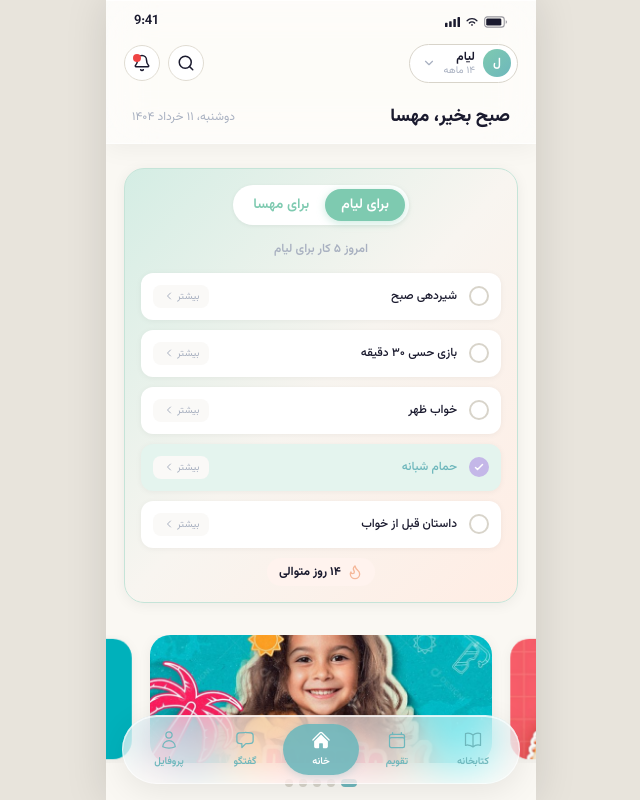
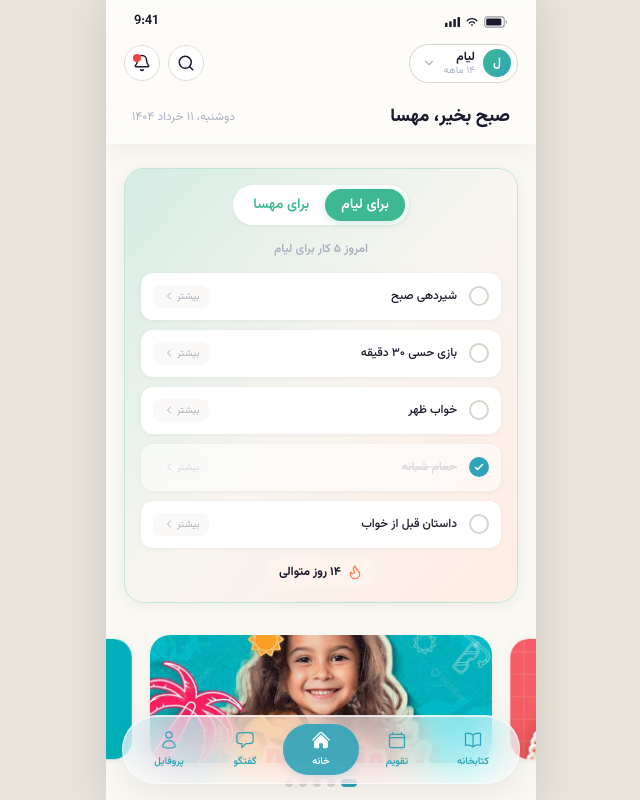
Before and after one commit to u3fiii/elora-app, a React (Vite) app: page /home in a window 1280 px wide. Shown: the whole page, without its empty margins (319-959 px from the left). Built offline with nearby package versions, Linux system fonts and the light colour scheme.

Commit message:
add success sound

```diff
--- a/src/components/home/HomeGrowthPathSection.tsx
+++ b/src/components/home/HomeGrowthPathSection.tsx
@@ -11,8 +11,8 @@ export function HomeGrowthPathSection({ calendar }: HomeGrowthPathSectionProps)
   const navigate = useNavigate()
 
   return (
-    <section className="mt-8 px-[18px]">
-      <div className="mb-4 flex items-center justify-between">
+    <section className="mt-8">
+      <div className="mb-4 flex items-center justify-between pe-5 ps-7">
         <h2 className="text-base font-extrabold text-home-heading">مسیر رشد</h2>
 
         <button
@@ -25,12 +25,14 @@ export function HomeGrowthPathSection({ calendar }: HomeGrowthPathSectionProps)
         </button>
       </div>
 
+      <div className="px-5">
         <GrowthCalendar
           year={calendar.year}
           month={calendar.month}
           today={calendar.today}
           eventDays={calendar.eventDays}
         />
+      </div>
     </section>
   )
 }
--- a/src/components/home/HomeLearningSection.tsx
+++ b/src/components/home/HomeLearningSection.tsx
@@ -8,7 +8,7 @@ interface HomeLearningSectionProps {
 export function HomeLearningSection({ items }: HomeLearningSectionProps) {
   return (
     <section className="mt-8">
-      <div className="mb-4 flex items-center justify-between px-[18px]">
+      <div className="mb-4 flex items-center justify-between pe-5 ps-7">
         <h2 className="text-base font-extrabold text-home-heading">
           یادگیری و آموزش
         </h2>
@@ -22,7 +22,7 @@ export function HomeLearningSection({ items }: HomeLearningSectionProps) {
         </button>
       </div>
 
-      <div className="scrollbar-hide flex gap-3 overflow-x-auto px-[18px] pb-1">
+      <div className="scrollbar-hide flex gap-3 overflow-x-auto px-5 pb-1">
         {items.map((item) => (
           <button
             key={item.id}
--- a/src/components/home/HomeTodoSection.tsx
+++ b/src/components/home/HomeTodoSection.tsx
@@ -3,6 +3,8 @@ import { motion, type Variants } from 'framer-motion'
 import { ChevronLeft, Flame } from 'lucide-react'
 import { useEffect, useRef, useState } from 'react'
 import type { HomeSegment, HomeTask } from '../../types'
+import { playAllTasksDoneSound } from '../../utils/playAllTasksDoneSound'
+import { playTaskDoneSound } from '../../utils/playTaskDoneSound'
 import { formatPersianNumber } from '../../utils/jalali'
 import { wizardItemVariants } from '../wizard/animation/wizardAnimation'
 import { AllTasksDoneDialog } from './AllTasksDoneDialog'
@@ -97,16 +99,28 @@ export function HomeTodoSection({
   const openTask = activeTasks.find((task) => task.id === openTaskId) ?? null
 
   const toggleTask = (id: string) => {
-    onActiveTasksChange(
-      activeTasks.map((task) => {
-        if (task.id !== id) return task
+    const toggledTask = activeTasks.find((task) => task.id === id)
+    if (!toggledTask) return
 
-        const nextCompleted = !task.completed
+    const nextCompleted = !toggledTask.completed
+    const willAllBeDone =
+      nextCompleted &&
+      activeTasks.every((task) => task.id === id || task.completed)
+
     if (nextCompleted) {
+      if (willAllBeDone) {
+        playAllTasksDoneSound()
+      } else {
+        playTaskDoneSound()
+      }
+
       setPoppingId(id)
       window.setTimeout(() => setPoppingId(null), 280)
     }
 
+    onActiveTasksChange(
+      activeTasks.map((task) => {
+        if (task.id !== id) return task
         return { ...task, completed: nextCompleted }
       }),
     )
@@ -139,17 +153,17 @@ export function HomeTodoSection({
               key={task.id}
               variants={wizardItemVariants}
               className={clsx(
-                'flex items-center gap-3 rounded-[12px] px-3 py-3 shadow-[0_1px_6px_rgba(0,0,0,0.05)] transition-colors duration-200',
-                task.completed ? 'bg-home-doneBg' : 'bg-white',
+                'flex items-center gap-3 rounded-[12px] px-3 py-3 shadow-[0_1px_6px_rgba(0,0,0,0.05)] transition-all duration-300',
+                task.completed ? 'bg-white/55' : 'bg-white',
               )}
             >
               <button
                 type="button"
                 onClick={() => toggleTask(task.id)}
                 className={clsx(
-                  'flex h-5 w-5 shrink-0 items-center justify-center rounded-full border-2 transition-colors duration-200',
+                  'relative z-10 flex h-5 w-5 shrink-0 items-center justify-center rounded-full border-2 transition-colors duration-200',
                   task.completed
-                    ? clsx(task.colorClass, 'border-transparent text-white')
+                    ? 'border-transparent bg-home-teal text-white'
                     : 'border-[#D8D4CA] bg-white',
                   poppingId === task.id && 'animate-task-check-pop',
                 )}
@@ -172,17 +186,40 @@ export function HomeTodoSection({
                 ) : null}
               </button>
 
+              <div
+                className={clsx(
+                  'flex min-w-0 flex-1 items-center gap-3 transition-opacity duration-300',
+                  task.completed && 'opacity-45',
+                )}
+              >
                 <button
                   type="button"
                   onClick={() => toggleTask(task.id)}
+                  className="min-w-0 flex-1 text-right text-xs leading-snug"
+                >
+                  <span className="relative inline-block max-w-full">
+                    <span
                       className={clsx(
-                  'min-w-0 flex-1 text-right text-xs leading-snug transition-colors',
+                        'font-medium transition-colors duration-300',
                         task.completed
-                    ? 'font-medium text-home-teal'
-                    : 'font-medium text-home-heading',
+                          ? 'text-home-muted'
+                          : 'text-home-heading',
                       )}
                     >
                       {task.label}
+                    </span>
+                    {task.completed ? (
+                      <span
+                        aria-hidden
+                        className={clsx(
+                          'pointer-events-none absolute inset-x-0 top-1/2 h-px -translate-y-1/2 origin-right bg-home-muted',
+                          poppingId === task.id
+                            ? 'animate-task-strike'
+                            : 'scale-x-100',
+                        )}
+                      />
+                    ) : null}
+                  </span>
                 </button>
 
                 <button
@@ -193,6 +230,7 @@ export function HomeTodoSection({
                   <span>بیشتر</span>
                   <ChevronLeft className="h-3 w-3" />
                 </button>
+              </div>
             </motion.li>
           ))}
 
--- a/src/index.css
+++ b/src/index.css
@@ -90,6 +90,11 @@
   .animate-task-check-pop {
     animation: task-check-pop 0.28s ease-out;
   }
+
+  .animate-task-strike {
+    animation: task-strike 0.35s ease-out forwards;
+    transform: scaleX(0);
+  }
 }
 
 @keyframes wizard-input-pulse {
@@ -125,6 +130,12 @@
 
   100% {
     transform: scale(1);
+  }
+}
+
+@keyframes task-strike {
+  to {
+    transform: scaleX(1);
   }
 }
 
--- /dev/null
+++ b/src/utils/playAllTasksDoneSound.ts
@@ -0,0 +1,15 @@
+import allTasksDoneSound from '../assets/sounds/all-tasks-done.mp3'
+
+let audio: HTMLAudioElement | null = null
+
+export function playAllTasksDoneSound() {
+  if (typeof window === 'undefined') return
+
+  if (!audio) {
+    audio = new Audio(allTasksDoneSound)
+    audio.volume = 0.35
+  }
+
+  audio.currentTime = 0
+  void audio.play().catch(() => {})
+}
--- /dev/null
+++ b/src/utils/playTaskDoneSound.ts
@@ -0,0 +1,15 @@
+import taskDoneSound from '../assets/sounds/task-done.mp3'
+
+let audio: HTMLAudioElement | null = null
+
+export function playTaskDoneSound() {
+  if (typeof window === 'undefined') return
+
+  if (!audio) {
+    audio = new Audio(taskDoneSound)
+    audio.volume = 0.25
+  }
+
+  audio.currentTime = 0
+  void audio.play().catch(() => {})
+}
--- a/tailwind.config.js
+++ b/tailwind.config.js
@@ -38,12 +38,18 @@ export default {
         },
         home: {
           bg: '#FAF8F3',
-          mint: '#7ECAB0',
-          teal: '#6EB7BC',
-          pink: '#EFA8BE',
-          yellow: '#F2D490',
-          lavender: '#C4B7E8',
-          peach: '#F5B89A',
+          mint: '#3DB892',
+          'mint-soft': '#E3F8F0',
+          teal: '#2FA4B8',
+          'teal-soft': '#DFF3F7',
+          pink: '#F05288',
+          'pink-soft': '#FDE8F0',
+          yellow: '#F0AD2A',
+          'yellow-soft': '#FEF3DC',
+          lavender: '#7C63E8',
+          'lavender-soft': '#EDE8FD',
+          peach: '#FF7F50',
+          'peach-soft': '#FFE8DE',
           heading: '#1A1A2E',
           muted: '#A8B0C0',
           border: '#D8D4CA',
```
Also changed, not shown: 2 other files (tests, documents, lock files or other folders). Lines whose indentation alone changed are shown as unchanged.
